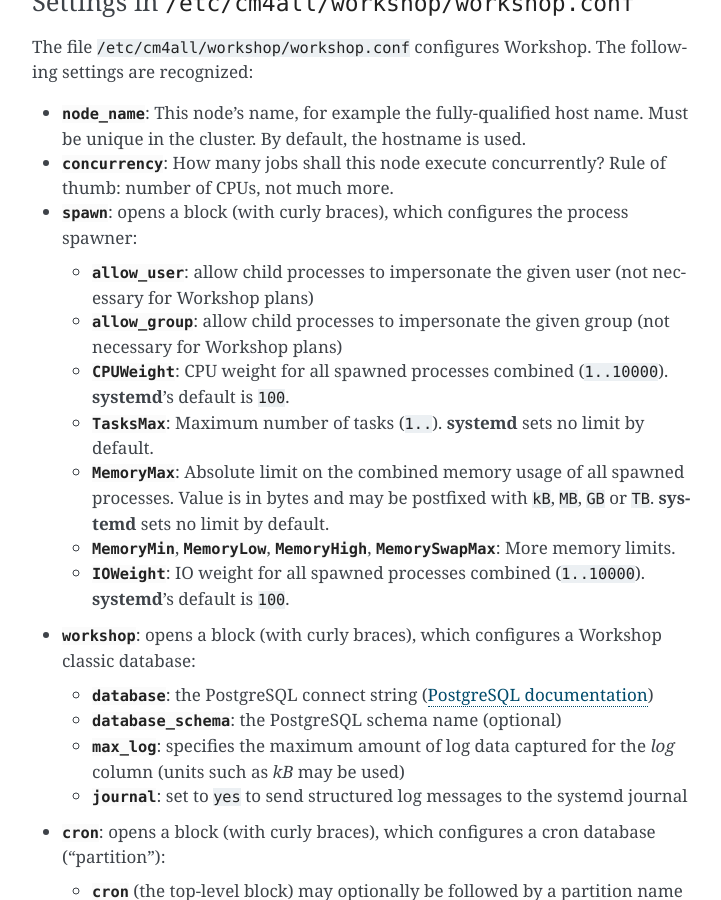
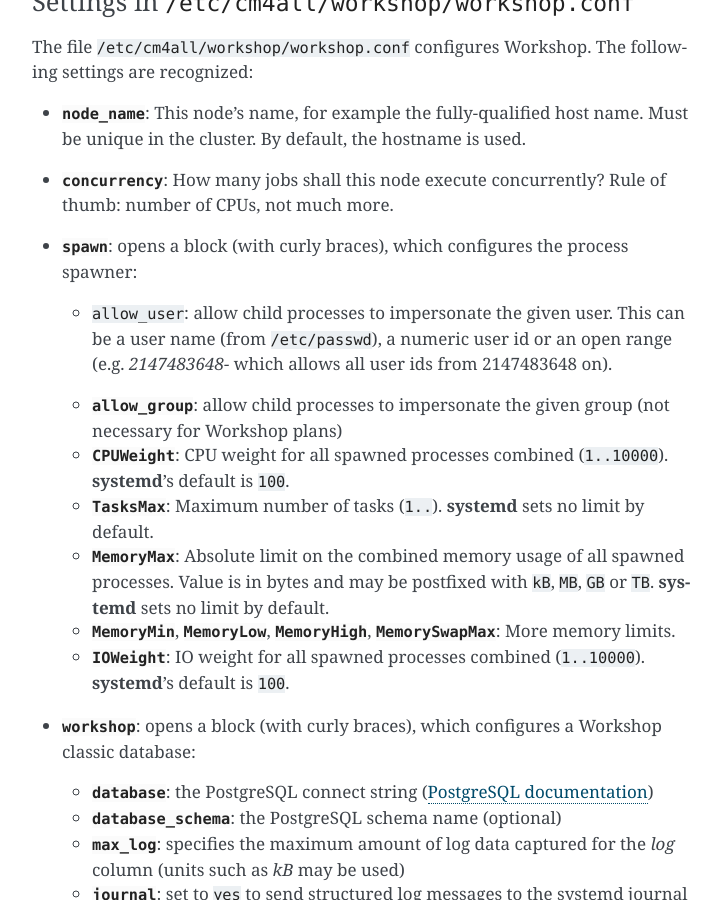
Before and after one commit to CM4all/workshop, a Sphinx documentation site: the page built from doc/index.rst, in a window 1280 px wide and 900 px high, scrolled down 1180 px. Shown: the whole window, without its empty margins (388-1109 px from the left). Built offline with Sphinx 7.4.7, drawn with Linux system fonts in a browser that asks for light colours.

Commit message:
spawn/Config: add open-ended uid range

```diff
--- a/doc/index.rst
+++ b/doc/index.rst
@@ -64,8 +64,10 @@
 * :envvar:`spawn`: opens a block (with curly braces), which
   configures the process spawner:
 
-  * :envvar:`allow_user`: allow child processes to impersonate the
-    given user (not necessary for Workshop plans)
+  - ``allow_user``: allow child processes to impersonate the given
+    user.  This can be a user name (from :file:`/etc/passwd`), a
+    numeric user id or an open range (e.g. `2147483648-` which allows
+    all user ids from 2147483648 on).
   * :envvar:`allow_group`: allow child processes to impersonate the
     given group (not necessary for Workshop plans)
   * :envvar:`CPUWeight`: CPU weight for all spawned processes combined
```
Also changed, not shown: 1 other file.
